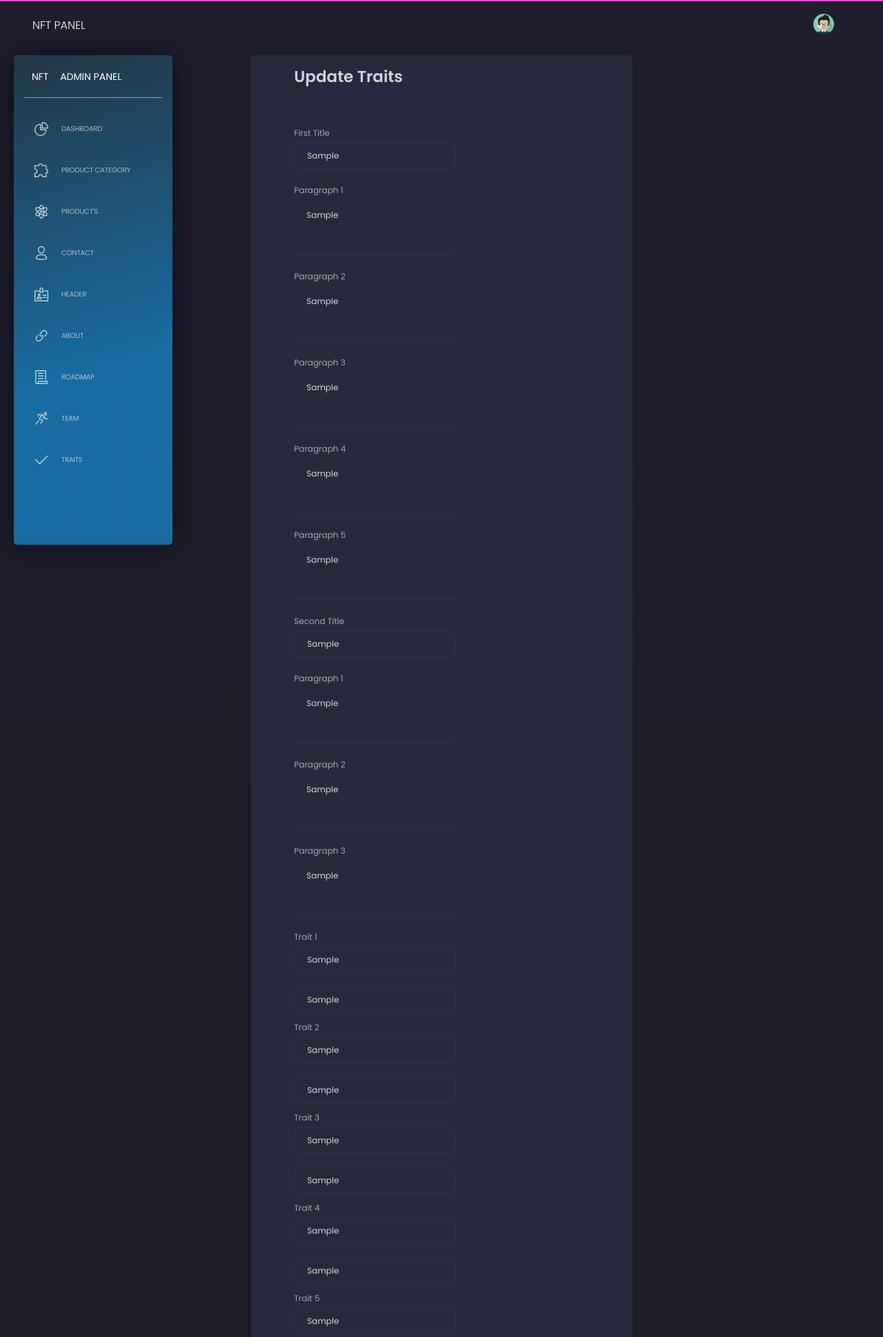
After one commit to dkt147/Bitty_Bobs, a PHP site: page /LAB/Admin/edit_trait.php in a window 1280 px wide. The commit adds this page. Shown: the top 1939 px of the page at 69% size. Run offline with PHP 8.4, Linux system fonts and the light colour scheme; the visitor is signed in with stand-in values (Sample User, id 1); tables that the repository leaves empty or names only in its code hold one stand-in row (values such as "Sample post"); some libraries are stand-ins or nearby versions.

Commit message:
completed

```diff
--- /dev/null
+++ b/Admin/edit_trait.php
@@ -0,0 +1,492 @@
+<?php include 'session.php';?>
+<!DOCTYPE html>
+<html lang="en">
+
+<head>
+    <meta charset="utf-8" />
+    <meta name="viewport" content="width=device-width, initial-scale=1, shrink-to-fit=no">
+    <link rel="apple-touch-icon" sizes="76x76" href="assets/img/apple-icon.png">
+    <link rel="icon" type="image/png" href="assets/img/favicon.png">
+    <title>
+        Edit Header
+    </title>
+    <!--     Fonts and icons     -->
+    <link href="https://fonts.googleapis.com/css?family=Poppins:200,300,400,600,700,800" rel="stylesheet" />
+    <link href="https://use.fontawesome.com/releases/v5.0.6/css/all.css" rel="stylesheet">
+    <!-- Nucleo Icons -->
+    <link href="assets/css/nucleo-icons.css" rel="stylesheet" />
+    <!-- CSS Files -->
+    <link href="assets/css/black-dashboard.css?v=1.0.0" rel="stylesheet" />
+    <!-- CSS Just for demo purpose, don't include it in your project -->
+    <link href="assets/demo/demo.css" rel="stylesheet" />
+</head>
+
+<body class="">
+
+    <div class="wrapper">
+        <!-- Sidebar -->
+        <?php include 'sidebar.php'; ?>
+        <div class="main-panel">
+            <!-- Navbar -->
+            <?php
+            include 'navbar.php';
+            ?>
+            <div class="modal modal-search fade" id="searchModal" tabindex="-1" role="dialog" aria-labelledby="searchModal" aria-hidden="true">
+                <div class="modal-dialog" role="document">
+                    <div class="modal-content">
+                        <div class="modal-header">
+                            <input type="text" class="form-control" id="inlineFormInputGroup" placeholder="SEARCH">
+                            <button type="button" class="close" data-dismiss="modal" aria-label="Close">
+                                <i class="tim-icons icon-simple-remove"></i>
+                            </button>
+                        </div>
+                    </div>
+                </div>
+            </div>
+            <!-- End Navbar -->
+            <div class="content">
+                <div class="row">
+                    <div class="col-md-1"></div>
+                    <div class="col-md-7">
+                        <div class="card pl-5" style="padding-left: 500px;">
+                            <div class="card-header">
+                                <h3 class="title">Update Traits</h3>
+                            </div>
+                            <div class="card-body">
+                                <?php
+
+       //Stablishing Connection...
+       include 'connection.php';
+        //Getting data to edit...
+                                    $query = "SELECT * FROM `traits`";
+                                    $res = mysqli_query($con, $query);
+
+                                    if (mysqli_num_rows($res) > 0) {
+
+                                        while ($row = mysqli_fetch_assoc($res)) {
+                                ?>
+                                    <!--Form-->
+                                            <form action="updatetrait.php" method="POST">
+                                                <div class="row">
+
+                                                    <div class="col-md-6 pr-md-1">
+                                                        <div class="form-group">
+
+                                                            <input type="hidden" class="form-control" value="<?php echo $row['id']; ?>" name="id" placeholder="" required>
+                                                        </div>
+                                                    </div>
+
+                                                </div>
+                                                <div class="row">
+
+                                                    <div class="col-md-6 pr-md-1">
+                                                        <div class="form-group">
+                                                            <label>First Title</label>
+                                                            <input type="text" class="form-control" value="<?php echo $row['t1']; ?>" name="t1"  required>
+                                                        </div>
+                                                    </div>
+
+                                                </div>
+                                                <div class="row">
+
+<div class="col-md-6 pr-md-1">
+    <div class="form-group">
+        <label>Paragraph 1</label>
+        <textarea  name="t1_1" rows="8" cols="50" class="form-control"  required><?php echo $row['t1_1']; ?></textarea>
+
+    </div>
+</div>
+
+</div>
+<div class="row">
+
+<div class="col-md-6 pr-md-1">
+    <div class="form-group">
+        <label>Paragraph 2</label>
+        <textarea  name="t1_2" rows="8" cols="50" class="form-control"  required><?php echo $row['t1_2']; ?></textarea>
+        </div>
+</div>
+
+</div>
+<div class="row">
+
+<div class="col-md-6 pr-md-1">
+    <div class="form-group">
+        <label>Paragraph 3</label>
+        <textarea  name="t1_3" rows="8" cols="50" class="form-control"  required><?php echo $row['t1_3']; ?></textarea>
+
+    </div>
+</div>
+
+</div>
+<div class="row">
+
+<div class="col-md-6 pr-md-1">
+    <div class="form-group">
+        <label>Paragraph 4</label>
+        <textarea  name="t1_4" rows="8" cols="50" class="form-control"  required><?php echo $row['t1_4']; ?></textarea>
+
+    </div>
+</div>
+
+</div>
+<div class="row">
+
+<div class="col-md-6 pr-md-1">
+    <div class="form-group">
+        <label>Paragraph 5</label>
+        <textarea  name="t1_5" rows="8" cols="50" class="form-control"  required><?php echo $row['t1_5']; ?></textarea>
+
+    </div>
+</div>
+
+</div>
+
+
+<div class="row">
+
+<div class="col-md-6 pr-md-1">
+    <div class="form-group">
+        <label>Second Title</label>
+        <input type="text" class="form-control" value="<?php echo $row['t2']; ?>" name="t2"  required>
+    </div>
+</div>
+
+</div>
+<div class="row">
+
+<div class="col-md-6 pr-md-1">
+<div class="form-group">
+<label>Paragraph 1</label>
+<textarea  name="t2_1" rows="8" cols="50" class="form-control"  required><?php echo $row['t2_1']; ?></textarea>
+
+</div>
+</div>
+
+</div>
+<div class="row">
+
+<div class="col-md-6 pr-md-1">
+<div class="form-group">
+<label>Paragraph 2</label>
+<textarea  name="t2_2" rows="8" cols="50" class="form-control"  required><?php echo $row['t2_2']; ?></textarea>
+</div>
+</div>
+
+</div>
+<div class="row">
+
+<div class="col-md-6 pr-md-1">
+<div class="form-group">
+<label>Paragraph 3</label>
+<textarea  name="t2_3" rows="8" cols="50" class="form-control"  required><?php echo $row['t2_3']; ?></textarea>
+
+</div>
+</div>
+
+</div>
+
+
+<div class="row">
+
+<div class="col-md-6 pr-md-1">
+    <div class="form-group">
+        <label>Trait 1</label>
+        <input type="text" class="form-control" value="<?php echo $row['t3']; ?>" name="t3"  required>
+        <input type="text" class="form-control" value="<?php echo $row['c3']; ?>" name="c3"  required>
+    </div>
+</div>
+
+</div>
+
+
+<div class="row">
+
+<div class="col-md-6 pr-md-1">
+    <div class="form-group">
+        <label>Trait 2</label>
+        <input type="text" class="form-control" value="<?php echo $row['t4']; ?>" name="t4"  required>
+        <input type="text" class="form-control" value="<?php echo $row['c4']; ?>" name="c4"  required>
+    </div>
+</div>
+
+</div>
+
+
+<div class="row">
+
+<div class="col-md-6 pr-md-1">
+    <div class="form-group">
+        <label>Trait 3</label>
+        <input type="text" class="form-control" value="<?php echo $row['t5']; ?>" name="t5"  required>
+        <input type="text" class="form-control" value="<?php echo $row['c5']; ?>" name="c5"  required>
+    </div>
+</div>
+
+</div>
+
+
+<div class="row">
+
+<div class="col-md-6 pr-md-1">
+    <div class="form-group">
+        <label>Trait 4</label>
+        <input type="text" class="form-control" value="<?php echo $row['t6']; ?>" name="t6"  required>
+        <input type="text" class="form-control" value="<?php echo $row['c6']; ?>" name="c6"  required>
+    </div>
+</div>
+
+</div>
+
+
+<div class="row">
+
+<div class="col-md-6 pr-md-1">
+    <div class="form-group">
+        <label>Trait 5</label>
+        <input type="text" class="form-control" value="<?php echo $row['t7']; ?>" name="t7"  required>
+        <input type="text" class="form-control" value="<?php echo $row['c7']; ?>" name="c7"  required>
+    </div>
+</div>
+
+</div>
+
+
+<div class="row">
+
+<div class="col-md-6 pr-md-1">
+    <div class="form-group">
+        <label>Trait 6</label>
+        <input type="text" class="form-control" value="<?php echo $row['t8']; ?>" name="t8"  required>
+        <input type="text" class="form-control" value="<?php echo $row['c8']; ?>" name="c8"  required>
+    </div>
+</div>
+
+</div>
+
+
+<div class="row">
+
+<div class="col-md-6 pr-md-1">
+    <div class="form-group">
+        <label>Trait 7</label>
+        <input type="text" class="form-control" value="<?php echo $row['t9']; ?>" name="t9"  required>
+        <input type="text" class="form-control" value="<?php echo $row['c9']; ?>" name="c9"  required>
+    </div>
+</div>
+
+</div>
+
+
+<div class="row">
+
+<div class="col-md-6 pr-md-1">
+    <div class="form-group">
+        <label>Trait 8</label>
+        <input type="text" class="form-control" value="<?php echo $row['t10']; ?>" name="t10"  required>
+        <input type="text" class="form-control" value="<?php echo $row['c10']; ?>" name="c10"  required>
+    </div>
+</div>
+
+</div>
+
+<div class="row">
+
+<div class="col-md-6 pr-md-1">
+    <div class="form-group">
+        <label>Trait 9</label>
+        <input type="text" class="form-control" value="<?php echo $row['t11']; ?>" name="t11"  required>
+        <input type="text" class="form-control" value="<?php echo $row['c11']; ?>" name="c11"  required>
+    </div>
+</div>
+
+</div>
+
+
+<div class="row">
+
+<div class="col-md-6 pr-md-1">
+    <div class="form-group">
+        <label>Trait 10</label>
+        <input type="text" class="form-control" value="<?php echo $row['t12']; ?>" name="t12"  required>
+        <input type="text" class="form-control" value="<?php echo $row['c12']; ?>" name="c12"  required>
+    </div>
+</div>
+
+</div>
+
+<div class="row">
+
+<div class="col-md-6 pr-md-1">
+    <div class="form-group">
+        <label>Trait 11</label>
+        <input type="text" class="form-control" value="<?php echo $row['t13']; ?>" name="t13"  required>
+        <input type="text" class="form-control" value="<?php echo $row['c13']; ?>" name="c13"  required>
+    </div>
+</div>
+
+</div>
+                                                <br>
+                                                <div class="row">
+                                                    <div class="col-md-6 pr-md-1">
+                                                        <input type="submit" class="btn btn-fill btn-success" name="Update" value="Update">
+
+                                                    </div>
+
+                                                </div>
+                                                <br>
+
+                                            </form>
+                                <?php }
+                                    }
+                                ?>
+                            </div>
+                        </div>
+                    </div>
+                    <div class="col-md-4">
+
+                    </div>
+                </div>
+            </div>
+
+        </div>
+    </div>
+
+
+    <!--   Core JS Files   -->
+    <script src="assets/js/core/jquery.min.js"></script>
+    <script src="assets/js/core/popper.min.js"></script>
+    <script src="assets/js/core/bootstrap.min.js"></script>
+    <script src="assets/js/plugins/perfect-scrollbar.jquery.min.js"></script>
+    <!--  Google Maps Plugin    -->
+    <!-- Place this tag in your head or just before your close body tag. -->
+    <script src="https://maps.googleapis.com/maps/api/js?key=YOUR_KEY_HERE"></script>
+    <!-- Chart JS -->
+    <script src="assets/js/plugins/chartjs.min.js"></script>
+    <!--  Notifications Plugin    -->
+    <script src="assets/js/plugins/bootstrap-notify.js"></script>
+    <!-- Control Center for Black Dashboard: parallax effects, scripts for the example pages etc -->
+    <script src="assets/js/black-dashboard.min.js?v=1.0.0"></script><!-- Black Dashboard DEMO methods, don't include it in your project! -->
+    <script src="assets/demo/demo.js"></script>
+    <script>
+        $(document).ready(function() {
+            $().ready(function() {
+                $sidebar = $('.sidebar');
+                $navbar = $('.navbar');
+                $main_panel = $('.main-panel');
+
+                $full_page = $('.full-page');
+
+                $sidebar_responsive = $('body > .navbar-collapse');
+                sidebar_mini_active = true;
+                white_color = false;
+
+                window_width = $(window).width();
+
+                fixed_plugin_open = $('.sidebar .sidebar-wrapper .nav li.active a p').html();
+
+
+
+                $('.fixed-plugin a').click(function(event) {
+                    if ($(this).hasClass('switch-trigger')) {
+                        if (event.stopPropagation) {
+                            event.stopPropagation();
+                        } else if (window.event) {
+                            window.event.cancelBubble = true;
+                        }
+                    }
+                });
+
+                $('.fixed-plugin .background-color span').click(function() {
+                    $(this).siblings().removeClass('active');
+                    $(this).addClass('active');
+
+                    var new_color = $(this).data('color');
+
+                    if ($sidebar.length != 0) {
+                        $sidebar.attr('data', new_color);
+                    }
+
+                    if ($main_panel.length != 0) {
+                        $main_panel.attr('data', new_color);
+                    }
+
+                    if ($full_page.length != 0) {
+                        $full_page.attr('filter-color', new_color);
+                    }
+
+                    if ($sidebar_responsive.length != 0) {
+                        $sidebar_responsive.attr('data', new_color);
+                    }
+                });
+
+                $('.switch-sidebar-mini input').on("switchChange.bootstrapSwitch", function() {
+                    var $btn = $(this);
+
+                    if (sidebar_mini_active == true) {
+                        $('body').removeClass('sidebar-mini');
+                        sidebar_mini_active = false;
+                        blackDashboard.showSidebarMessage('Sidebar mini deactivated...');
+                    } else {
+                        $('body').addClass('sidebar-mini');
+                        sidebar_mini_active = true;
+                        blackDashboard.showSidebarMessage('Sidebar mini activated...');
+                    }
+
+                    // we simulate the window Resize so the charts will get updated in realtime.
+                    var simulateWindowResize = setInterval(function() {
+                        window.dispatchEvent(new Event('resize'));
+                    }, 180);
+
+                    // we stop the simulation of Window Resize after the animations are completed
+                    setTimeout(function() {
+                        clearInterval(simulateWindowResize);
+                    }, 1000);
+                });
+
+                $('.switch-change-color input').on("switchChange.bootstrapSwitch", function() {
+                    var $btn = $(this);
+
+                    if (white_color == true) {
+
+                        $('body').addClass('change-background');
+                        setTimeout(function() {
+                            $('body').removeClass('change-background');
+                            $('body').removeClass('white-content');
+                        }, 900);
+                        white_color = false;
+                    } else {
+
+                        $('body').addClass('change-background');
+                        setTimeout(function() {
+                            $('body').removeClass('change-background');
+                            $('body').addClass('white-content');
+                        }, 900);
+
+                        white_color = true;
+                    }
+
+
+                });
+
+                $('.light-badge').click(function() {
+                    $('body').addClass('white-content');
+                });
+
+                $('.dark-badge').click(function() {
+                    $('body').removeClass('white-content');
+                });
+            });
+        });
+    </script>
+    <script src="https://cdn.trackjs.com/agent/v3/latest/t.js"></script>
+    <script>
+        window.TrackJS &&
+            TrackJS.install({
+                token: "ee6fab19c5a04ac1a32a645abde4613a",
+                application: "black-dashboard-free"
+            });
+    </script>
+</body>
+
+</html>
--- a/Admin/sidebar.php
+++ b/Admin/sidebar.php
@@ -145,6 +145,23 @@
                 </a>
                 </li>
 
+
+                <?php
+              //Checking Click To Active Sidebar...
+              if (isset($_GET['id']) and $_GET['id'] == 10) { ?>
+                <li class="active">
+                <?php
+              } else { ?>
+                <li>
+                <?php
+              }
+                ?>
+                <a href="edit_trait.php?id=10">
+                  <i class="tim-icons icon-check-2"></i>
+                  <p>Traits</p>
+                </a>
+                </li>
+
     </ul>
   </div>
 </div>
```
Also changed, not shown: Admin/updatetrait.php (added, +61 -0 lines), index.php (+87 -36 lines).
